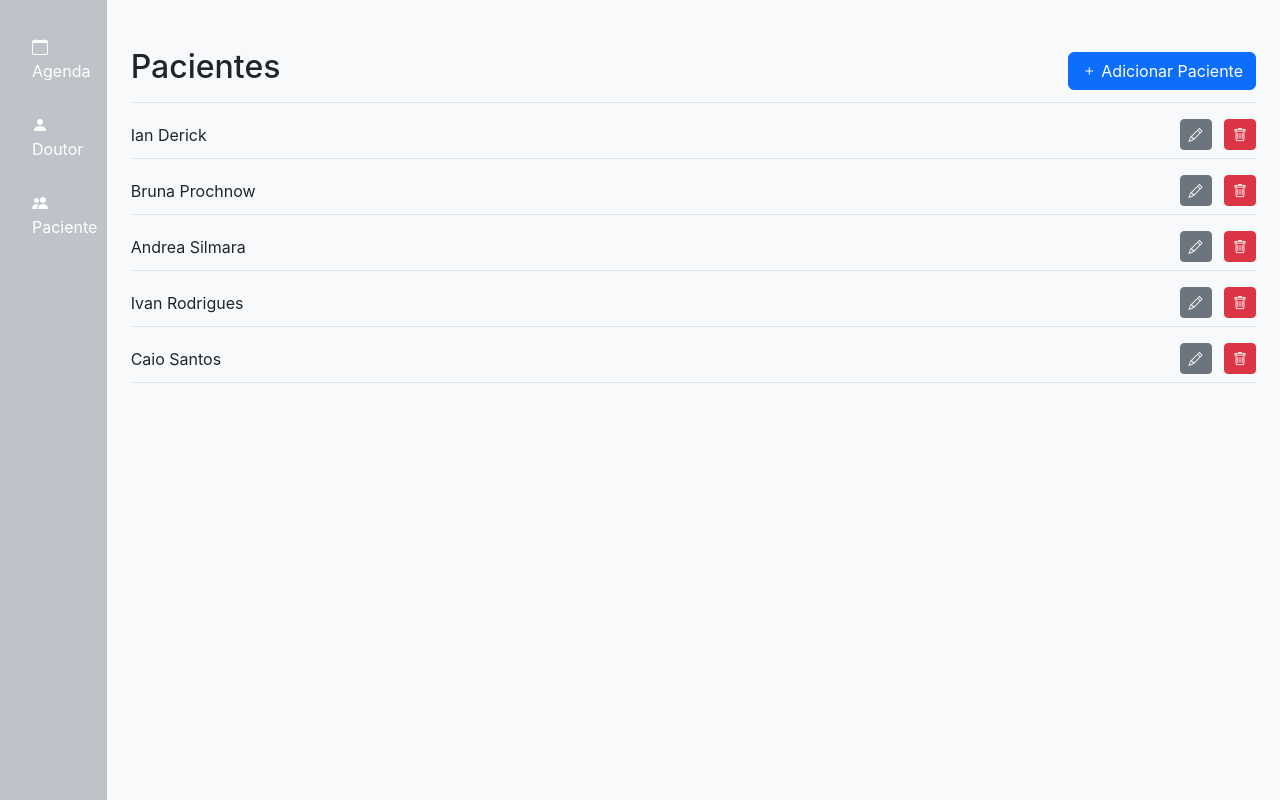
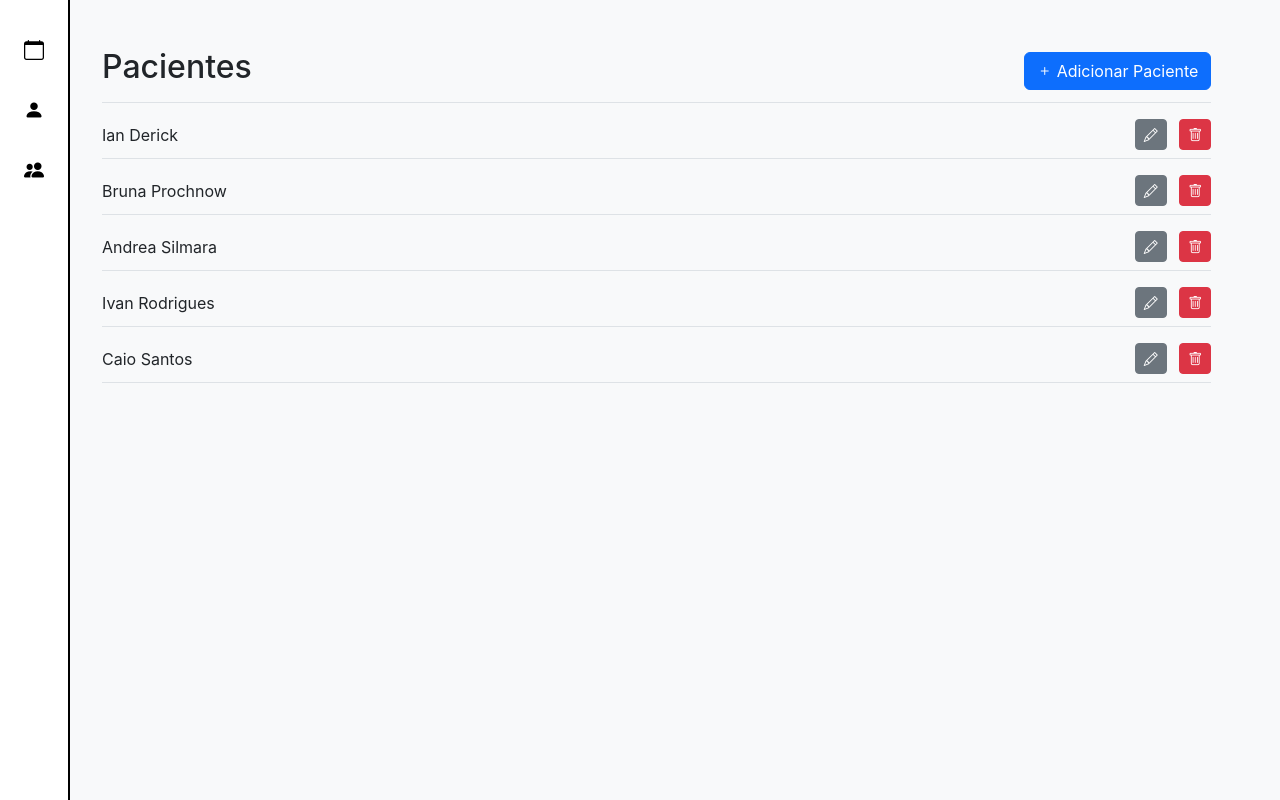
Before and after one commit to IanDerick/Agendamento-de-Consulta, a PHP site: page /novo_paciente.phtml in a window 1280 px wide. Run offline with PHP 8.4, Linux system fonts and the light colour scheme.

Commit message:
Realizando mais alguns ajustes no front-end

```diff
--- a/agenda.phtml
+++ b/agenda.phtml
@@ -21,7 +21,7 @@
                         </a>
                     </li>
                     <li class="nav-item">
-                        <a class="nav-link" href="#">
+                        <a class="nav-link" href="novo_doutor.phtml">
                             <i class="bi bi-person-fill"></i> Doutor
                         </a>
                     </li>
--- a/css/estilo.css
+++ b/css/estilo.css
@@ -29,14 +29,30 @@ body {
 }
 
 .sidebar {
-    background-color: #bdc3c8; /* Cor escura para a barra lateral */
-    color: #fff;
+    background-color: #ffffff;
+    color: #ffffff;
+    width: 70px;
+    display: flex;
+    flex-direction: column;
+    align-items: center; /* centraliza horizontalmente */
+    padding: 0;
     min-height: 100vh;
     padding-top: 20px;
+    border-right: 2px solid #000000;
+}
+
+.sidebar a {
+    display: flex;
+    justify-content: center;
+    align-items: center;
+    width: 100%;
+    padding: 15px 0;
+    margin: 0;
+    text-align: center;
 }
 
 .sidebar .nav-link {
-    color: #fff;
+    color: #000000;
     padding: 15px 20px;
     border-radius: 0;
 }
@@ -65,9 +81,3 @@ body {
     background-color: #45a049;
     border-color: #45a049;
 }
-.sidebar .nav-link.active {
-    background-color: #495057; /* Cor de fundo para o item ativo, como no seu mockup */
-    border-radius: 0;
-    color: #fff;
-    font-weight: bold;
-}
--- a/novo_paciente.phtml
+++ b/novo_paciente.phtml
@@ -12,26 +12,25 @@
 
 <div class="container-fluid">
     <div class="row">
-
-        <nav class="col-md-1 col-lg-1 d-md-block sidebar">
+        <nav class="col-md-2 col-lg-2 d-md-block sidebar">
             <div class="position-sticky">
                 <ul class="nav flex-column">
 
                     <li class="nav-item">
                         <a class="nav-link" href="agenda.phtml">
-                            <i class="bi bi-calendar"></i> Agenda
+                            <i class="bi bi-calendar fs-5"></i>
                         </a>
                     </li>
 
                     <li class="nav-item">
                         <a class="nav-link" href="novo_doutor.phtml">
-                            <i class="bi bi-person-fill"></i> Doutor
+                            <i class="bi bi-person-fill fs-5"></i>
                         </a>
                     </li>
 
                     <li class="nav-item">
                         <a class="nav-link" href="#">
-                            <i class="bi bi-people-fill"></i> Paciente
+                            <i class="bi bi-people-fill fs-5"></i>
                         </a>
                     </li>
 
@@ -39,7 +38,7 @@
             </div>
         </nav>
 
-        <main class="col-md-9 ms-sm-auto col-lg-11 px-md-4 main-content">
+        <main class="col-md-9 col-lg-11 main-content">
              <div class="d-flex justify-content-between flex-wrap flex-md-nowrap align-items-center pt-3 pb-2 mb-3 border-bottom">
                 <h1 class="h2">Pacientes</h1>
                 <button type="button" class="btn btn-primary d-flex align-items-center" data-bs-toggle="modal" data-bs-target="#modalNovoPaciente">
```
Also changed, not shown: novo_doutor.phtml (+4 -4 lines).
